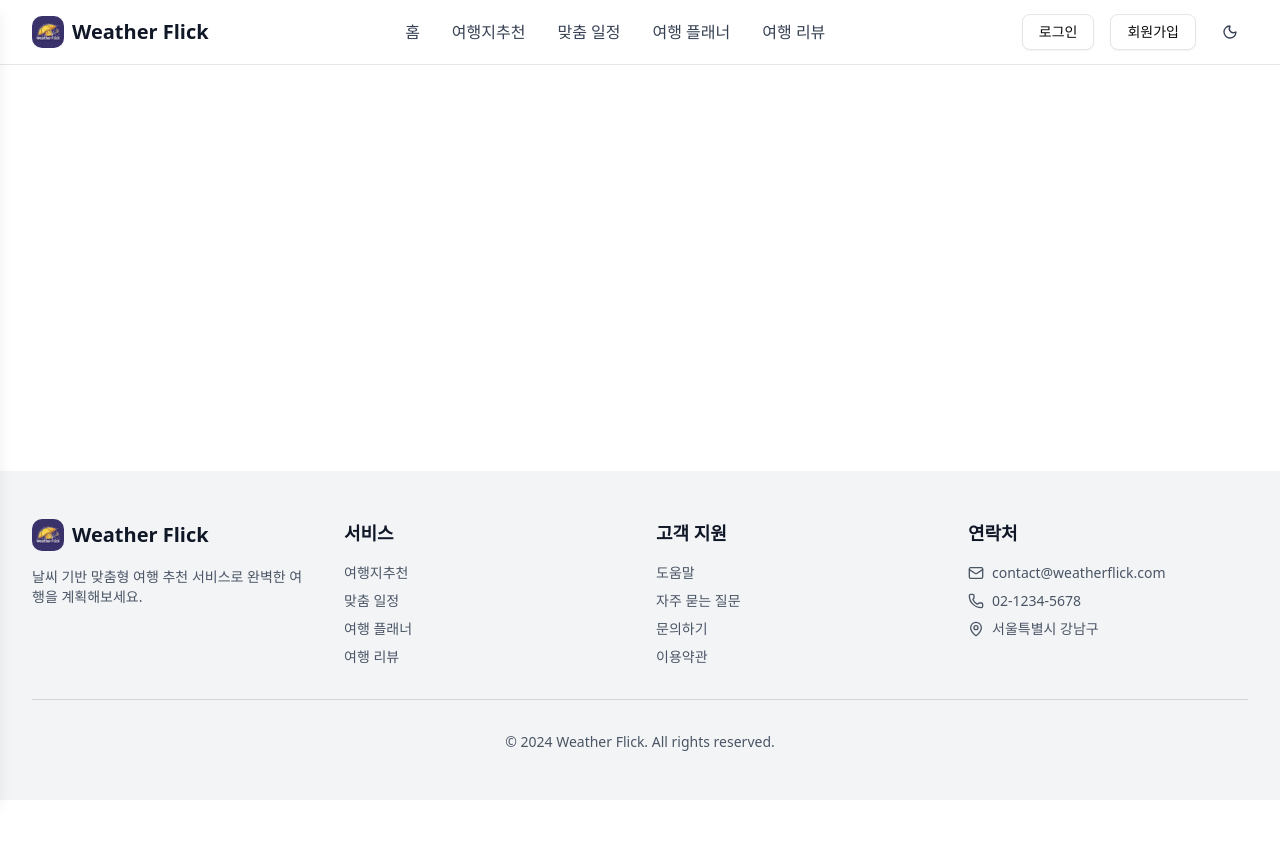
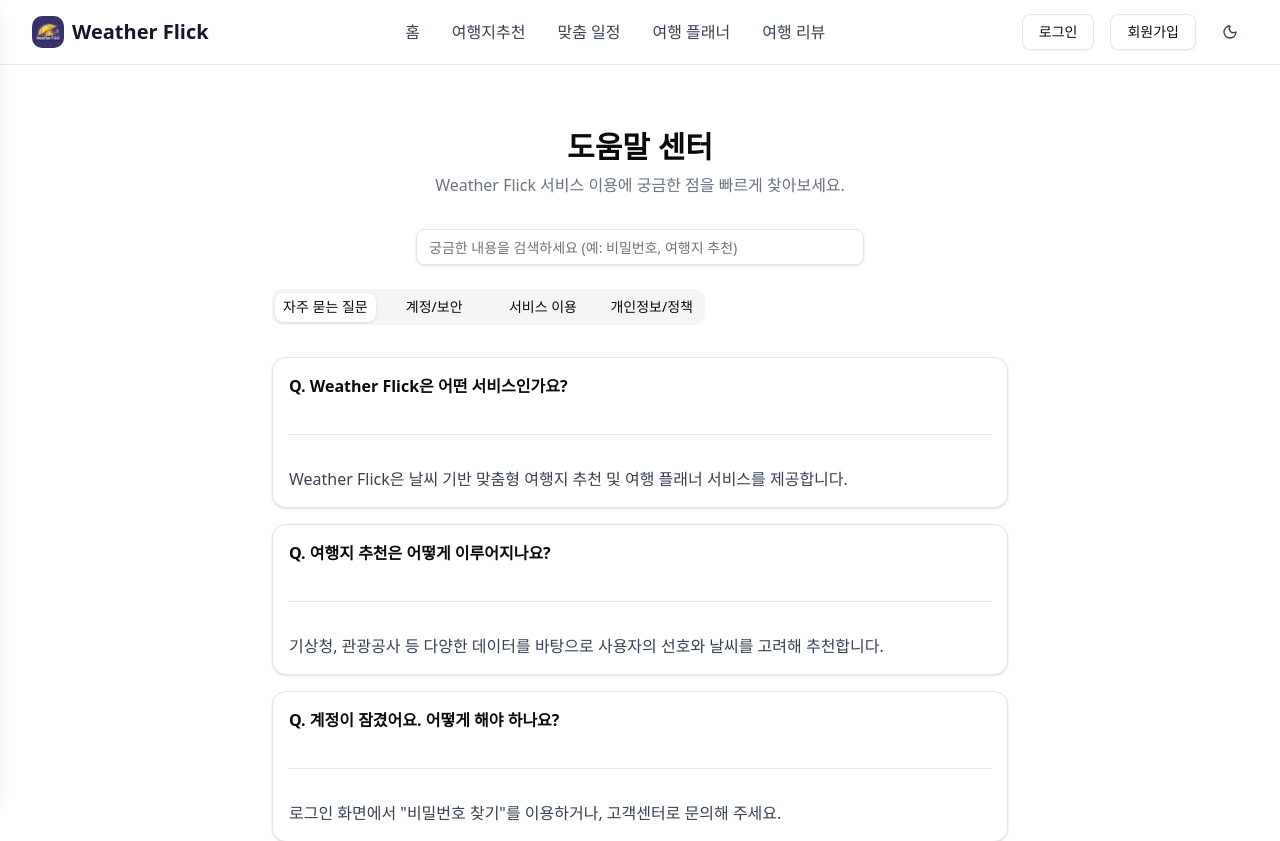
Before and after one commit to aicc6/weather-flick-front, a React (Vite) app: page /help in a window 1280 px wide. Shown: the top 841 px of the page. Before the commit the page ends 800 px from the top, so only its background shows below. Built offline with nearby package versions, Linux system fonts and the light colour scheme.

Commit message:
feat: 도움말 페이지 추가 및 라우팅 설정

```diff
--- a/src/App.jsx
+++ b/src/App.jsx
@@ -82,6 +82,7 @@ const TravelPlanDetailPage = lazy(() =>
     default: module.TravelPlanDetailPage,
   })),
 )
+const HelpPage = lazy(() => import('./pages/help/help'))
 
 function App() {
   return (
@@ -139,6 +140,7 @@ function App() {
             <Route path="/profile" element={<ProfilePage />} />
             <Route path="/profile/edit" element={<ProfileEditPage />} />
             <Route path="/change-password" element={<ChangePasswordPage />} />
+            <Route path="/help" element={<HelpPage />} />
           </Routes>
         </Suspense>
       </DefaultLayout>
--- /dev/null
+++ b/src/pages/help/help.jsx
@@ -0,0 +1,172 @@
+import { useState, useMemo, useCallback } from 'react'
+import { Input } from '@/components/ui/input'
+import { Card } from '@/components/ui/card'
+import { Tabs, TabsList, TabsTrigger, TabsContent } from '@/components/ui/tabs'
+import { Separator } from '@/components/ui/separator'
+
+const helpCategories = [
+  {
+    key: 'common',
+    label: '자주 묻는 질문',
+    faqs: [
+      {
+        q: 'Weather Flick은 어떤 서비스인가요?',
+        a: 'Weather Flick은 날씨 기반 맞춤형 여행지 추천 및 여행 플래너 서비스를 제공합니다.',
+      },
+      {
+        q: '여행지 추천은 어떻게 이루어지나요?',
+        a: '기상청, 관광공사 등 다양한 데이터를 바탕으로 사용자의 선호와 날씨를 고려해 추천합니다.',
+      },
+      {
+        q: '계정이 잠겼어요. 어떻게 해야 하나요?',
+        a: '로그인 화면에서 "비밀번호 찾기"를 이용하거나, 고객센터로 문의해 주세요.',
+      },
+    ],
+  },
+  {
+    key: 'account',
+    label: '계정/보안',
+    faqs: [
+      {
+        q: '비밀번호를 잊어버렸어요.',
+        a: '로그인 화면의 "비밀번호 찾기"를 통해 재설정할 수 있습니다.',
+      },
+      {
+        q: '이메일 인증이 안 돼요.',
+        a: '스팸함을 확인하거나, 인증 메일 재발송을 시도해 주세요.',
+      },
+      {
+        q: '회원 탈퇴는 어떻게 하나요?',
+        a: '마이페이지 > 계정설정에서 회원 탈퇴를 진행할 수 있습니다.',
+      },
+    ],
+  },
+  {
+    key: 'service',
+    label: '서비스 이용',
+    faqs: [
+      {
+        q: '여행 플래너는 어떻게 사용하나요?',
+        a: '여행 플래너 메뉴에서 여행 일정을 추가하고, 추천 여행지를 선택해 계획을 세울 수 있습니다.',
+      },
+      {
+        q: '리뷰는 어떻게 작성하나요?',
+        a: '여행지 상세 페이지에서 리뷰를 남길 수 있습니다.',
+      },
+      {
+        q: '날씨 정보는 어디서 확인하나요?',
+        a: '여행지 상세, 플래너, 대시보드 등에서 실시간 날씨 정보를 제공합니다.',
+      },
+    ],
+  },
+  {
+    key: 'privacy',
+    label: '개인정보/정책',
+    faqs: [
+      {
+        q: '내 정보는 안전하게 보호되나요?',
+        a: 'Weather Flick은 개인정보 보호법을 준수하며, 암호화 및 보안 정책을 적용합니다.',
+      },
+      {
+        q: '광고/마케팅 수신 동의는 어떻게 변경하나요?',
+        a: '마이페이지 > 알림설정에서 변경할 수 있습니다.',
+      },
+      {
+        q: '데이터 삭제 요청은 어떻게 하나요?',
+        a: '고객센터로 문의하시면 신속히 처리해 드립니다.',
+      },
+    ],
+  },
+]
+
+export default function HelpPage() {
+  const [search, setSearch] = useState('')
+  const [tab, setTab] = useState('common')
+
+  // 검색 결과 필터링
+  const filteredFaqs = useMemo(() => {
+    if (!search.trim()) return helpCategories
+    const lower = search.toLowerCase()
+    return helpCategories
+      .map((cat) => ({
+        ...cat,
+        faqs: cat.faqs.filter(
+          (faq) =>
+            faq.q.toLowerCase().includes(lower) ||
+            faq.a.toLowerCase().includes(lower),
+        ),
+      }))
+      .filter((cat) => cat.faqs.length > 0)
+  }, [search])
+
+  // 탭 변경 핸들러
+  const handleTabChange = useCallback((key) => {
+    setTab(key)
+    setSearch('')
+  }, [])
+
+  return (
+    <div className="mx-auto max-w-3xl px-4 py-10 md:py-16">
+      <h1 className="mb-2 text-center text-3xl font-bold">도움말 센터</h1>
+      <p className="mb-8 text-center text-gray-500">
+        Weather Flick 서비스 이용에 궁금한 점을 빠르게 찾아보세요.
+      </p>
+      <div className="mb-6 flex flex-col items-center gap-2">
+        <Input
+          value={search}
+          onChange={(e) => setSearch(e.target.value)}
+          placeholder="궁금한 내용을 검색하세요 (예: 비밀번호, 여행지 추천)"
+          className="w-full max-w-md"
+          aria-label="도움말 검색"
+        />
+      </div>
+      <Tabs value={tab} onValueChange={handleTabChange} className="mb-8">
+        <TabsList className="flex flex-wrap justify-center gap-2">
+          {helpCategories.map((cat) => (
+            <TabsTrigger
+              key={cat.key}
+              value={cat.key}
+              className="min-w-[100px]"
+            >
+              {cat.label}
+            </TabsTrigger>
+          ))}
+        </TabsList>
+        {helpCategories.map((cat) => (
+          <TabsContent key={cat.key} value={cat.key}>
+            <div className="mt-6 space-y-4">
+              {filteredFaqs.find((f) => f.key === cat.key)?.faqs.length ? (
+                filteredFaqs
+                  .find((f) => f.key === cat.key)
+                  .faqs.map((faq, i) => (
+                    <Card key={i} className="bg-white p-4 dark:bg-gray-800">
+                      <div className="mb-1 text-base font-semibold">
+                        Q. {faq.q}
+                      </div>
+                      <Separator className="my-2" />
+                      <div className="text-gray-700 dark:text-gray-200">
+                        {faq.a}
+                      </div>
+                    </Card>
+                  ))
+              ) : (
+                <div className="py-8 text-center text-gray-400">
+                  해당 카테고리에 검색 결과가 없습니다.
+                </div>
+              )}
+            </div>
+          </TabsContent>
+        ))}
+      </Tabs>
+      <div className="mt-12 text-center text-xs text-gray-400 dark:text-gray-500">
+        본 도움말은 Weather Flick 서비스 이용자를 위한 안내입니다.
+        <br />
+        추가 문의는{' '}
+        <a href="mailto:contact@weatherflick.com" className="underline">
+          고객센터 이메일
+        </a>
+        로 연락해 주세요.
+      </div>
+    </div>
+  )
+}
```
